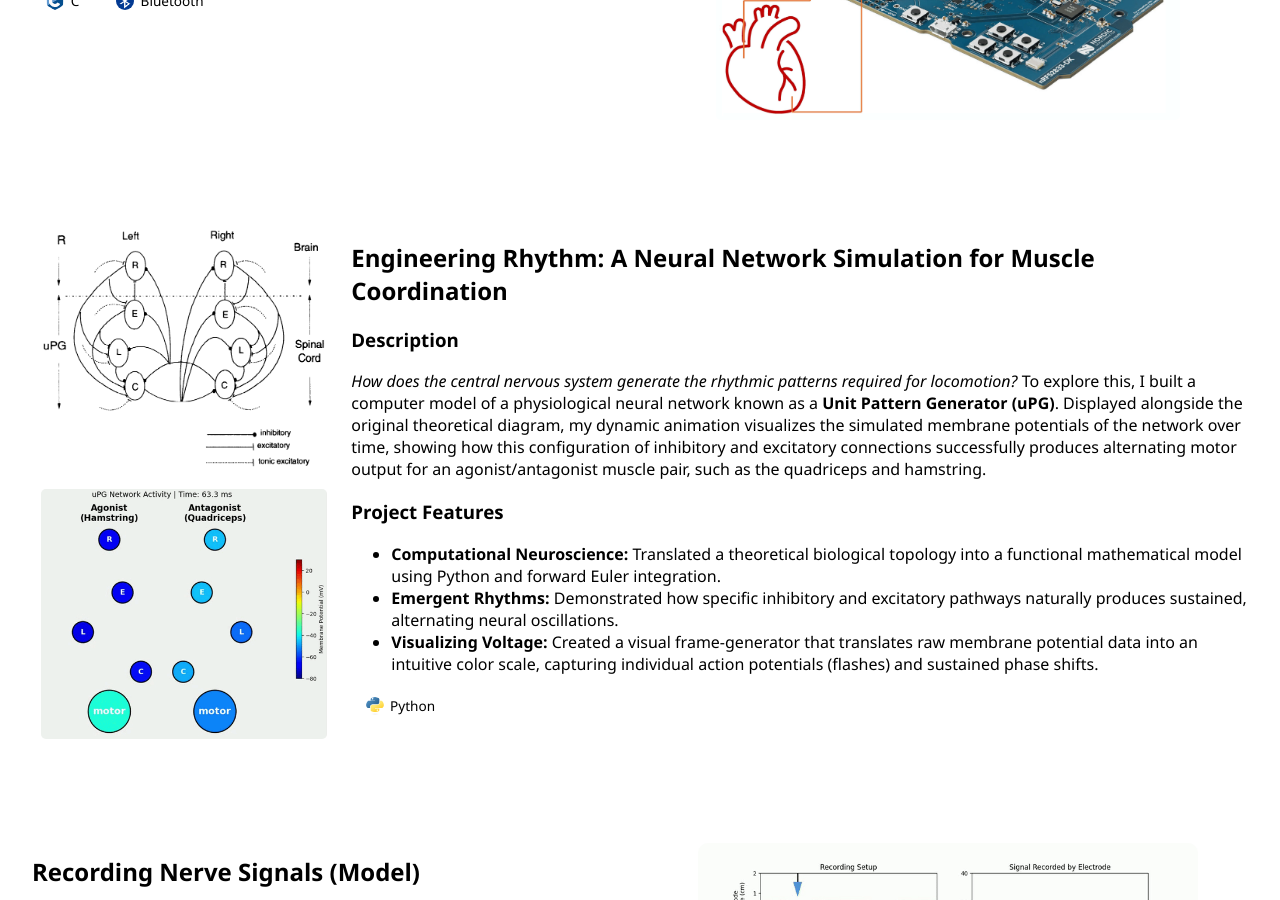
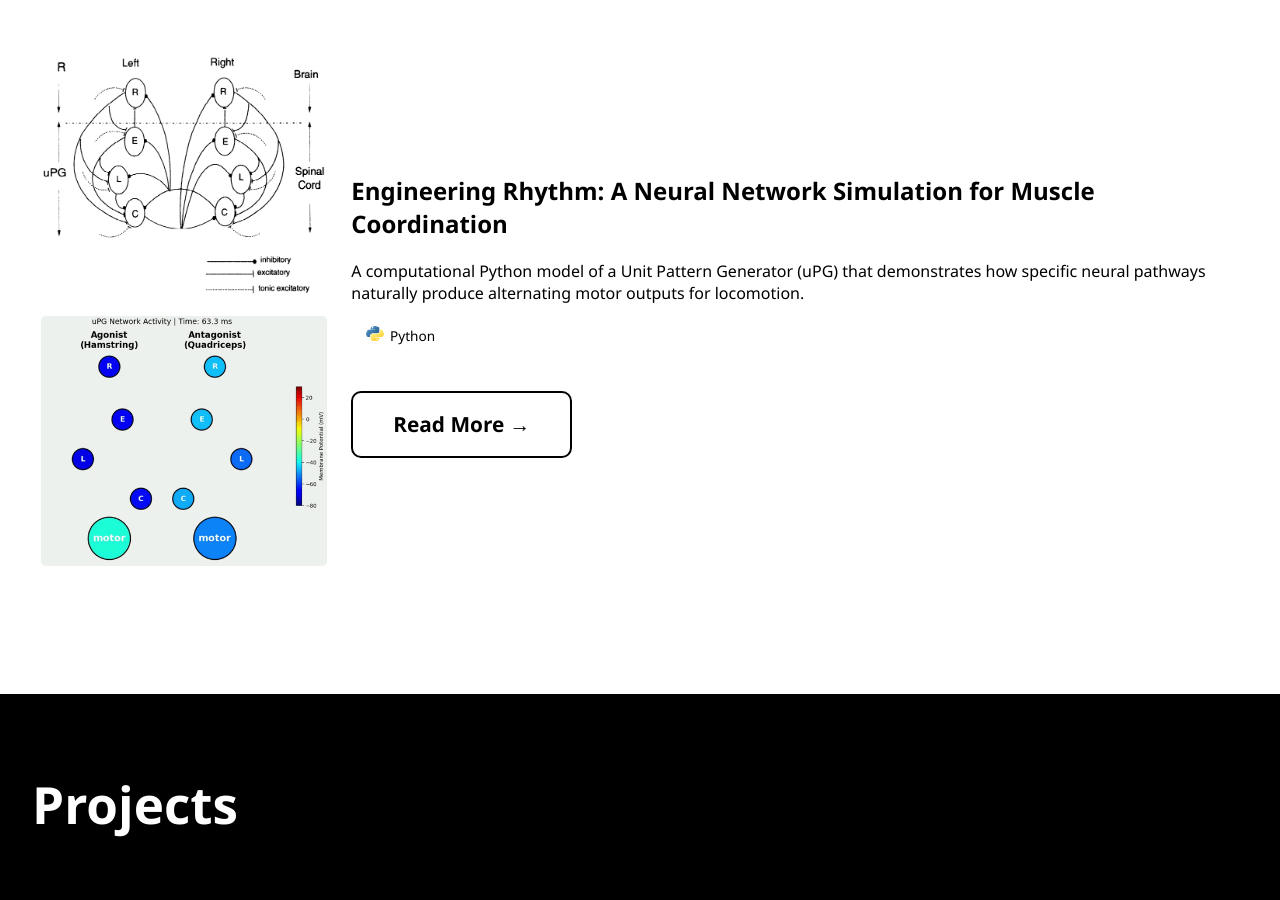
Before and after one commit to sajjy/sajan_patel_duke_bme, a Jekyll site: the page built from index.html, in a window 1280 px wide and 900 px high, scrolled down 2945 px. Built offline with Jekyll 4.4.1, drawn with Linux system fonts in a browser that asks for light colours; some of the changed text lies outside the part shown.

Commit message:
Convert all projects to have a separate page with simplified description on homepage

```diff
--- a/index.html
+++ b/index.html
@@ -55,31 +55,21 @@
     <div class="project-card">
       <div class="project-text">
         <h2>Brain-Computer Interface (BCI) Cursor Decoder</h2>
-        <ul>
-          <li>
-            Developed a neural decoding algorithm in Python using a <strong>Population Vector Algorithm</strong>
-            to translate raw motor cortex spiking activity into continuous 2D cursor movements.
-          </li>
-          <li>
-            Calculated time-binned firing rates and applied linear regression to establish the <strong>baseline,
-              dynamic range, and preferred direction</strong> of individual neurons.
-          </li>
-          <li>
-            Simulated real-time trajectory reconstruction by taking the vector average of the neural population's normalized
-            firing rates to iteratively update the cursor's frame-by-frame position.
-          </li>
-          <li>
-            <strong>Clinical Impact:</strong> This decoding framework serves as a foundational model for neuroprosthetics.
-            By recording directly from the motor cortex, these algorithms can <strong>restore independence for paralyzed patients</strong>,
-            allowing them to intuitively control external devices or computer cursors in real-time by simply imagining movement.
-          </li>
-        </ul>
+        <p>
+          A neural decoding algorithm engineered in Python that applies a Population Vector Algorithm
+          to translate motor cortex spiking activity into real-time 2D cursor movement,
+          establishing a framework for enabling paralyzed patients to regain control over their external environment
+          and neuroprosthetics.
+        </p>
         <div class="tech-tags">
           <span class="tag">
             <img src="{{ '/assets/tech-logos/python.svg' | relative_url }}" alt="Python">
             Python
           </span>
         </div>
+
+        <a href="{{ '/projects/bci_cursor.html' | relative_url }}" class="btn-black">Read More →</a>
+
       </div>
 
       <div class="project-video">
@@ -125,17 +115,11 @@
       </p>
 
       <div class="project-text">
-        <ul>
-          <li>
-            Built an <strong>automated Python tool to map the brain's physical 3D "wiring"</strong> from MRI scans,
-            investigating how neural circuits divide between <strong>movement</strong> and <strong>cognition</strong>.</li>
-          <li>
-            <strong>Analyzed connection patterns across 34 subregions</strong> to determine if the cerebellum
-            uses separate pathways for physical (tremors) versus cognitive (memory) tasks.</li>
-          <li>
-            Created a comprehensive visualization and statistical map of these whole-brain networks to <strong>help guide future targeted therapies,
-            such as deep-brain stimulation implants.</strong></li>
-        </ul>
+        <p>
+          An automated Python tool designed to map the brain's structural 3D "wiring" from MRI scans,
+          analyzing connectivity patterns across 34 subregions to distinguish between movement and cognition
+          pathways for targeted clinical therapies.
+        </p>
 
         <div class="tech-tags">
           <span class="tag">
@@ -167,7 +151,7 @@
           </span>
         </div>
 
-        <a href="{{ '/projects/embedded_ecg_temp_ble.html' | relative_url }}" class="btn">Read More →</a>
+        <a href="{{ '/projects/embedded_ecg_temp_ble.html' | relative_url }}" class="btn-black">Read More →</a>
 
       </div>
       <div class="project-image">
@@ -178,60 +162,23 @@
     <div class="project-card reverse">
       <div class="project-text">
         <h2>Engineering Rhythm: A Neural Network Simulation for Muscle Coordination</h2>
-        <h3>Description</h3>
         <p>
-          <i>How does the central nervous system generate the rhythmic patterns required for locomotion?</i>
-          To explore this, I built a computer model of a physiological neural network known as a <strong>Unit Pattern Generator (uPG)</strong>.
-          Displayed alongside the original theoretical diagram, my dynamic animation visualizes the simulated membrane potentials
-          of the network over time, showing how this configuration of inhibitory and excitatory connections
-          successfully produces alternating motor output for an agonist/antagonist muscle pair, such as the quadriceps and hamstring.
+          A computational Python model of a Unit Pattern Generator (uPG) that demonstrates how specific neural pathways
+          naturally produce alternating motor outputs for locomotion.
         </p>
-        <h3>Project Features</h3>
-        <ul>
-          <li>
-            <strong>Computational Neuroscience:</strong>
-            Translated a theoretical biological topology into a functional mathematical model using Python and forward Euler integration.</li>
-          <li>
-            <strong>Emergent Rhythms:</strong>
-            Demonstrated how specific inhibitory and excitatory pathways naturally produces sustained, alternating neural oscillations.</li>
-          <li>
-            <strong>Visualizing Voltage:</strong>
-            Created a visual frame-generator that translates raw membrane potential data into an intuitive color scale,
-            capturing individual action potentials (flashes) and sustained phase shifts.</li>
-        </ul>
         <div class="tech-tags">
           <span class="tag">
             <img src="{{ '/assets/tech-logos/python.svg' | relative_url }}" alt="Python">
             Python
           </span>
         </div>
+
+        <a href="{{ '/projects/pattern_generator.html' | relative_url }}" class="btn-black">Read More →</a>
+
       </div>
       <div class="project-8-image-container">
         <img id="project-8-diagram" src="{{ '/assets/project-images/pattern_generator/diagram.png' | relative_url }}" alt="Diagram" loading="lazy">
         <img id="project-8-animation" src="{{ '/assets/project-images/pattern_generator/animation.gif' | relative_url }}" alt="Animation" loading="lazy">
-      </div>
-    </div>
-
-
-    <div class="project-card">
-      <div class="project-text">
-        <h2>Recording Nerve Signals (Model)</h2>
-          <p>
-            In Python, I've modeled extracellular neural recordings from implanted electrodes.
-            By integrating geometric weighting and membrane current derivatives, this simulation
-            accurately reconstructs the extracellular potential detected at the electrode interface.
-            This tool provides a framework for optimizing electrode design/placement and signal processing
-            in applications such as <strong>functional electrical stimulation (FES)</strong> and in-vivo <strong>nerve monitoring.</strong>
-          </p>
-        <div class="tech-tags">
-          <span class="tag">
-            <img src="{{ '/assets/tech-logos/python.svg' | relative_url }}" alt="Python">
-            Python
-          </span>
-        </div>
-      </div>
-      <div class="project-image">
-        <img id="project-7-images" src="{{ '/assets/project-images/axon_recording/axon_recording_animation.gif' | relative_url }}" alt="Project7_image" loading="lazy">
       </div>
     </div>
 
@@ -240,6 +187,29 @@
     <section id="projects">
 
     <h1>Projects</h1>
+
+    <div class="project-card">
+      <div class="project-text">
+        <h2>Recording Nerve Signals (Model)</h2>
+          <p>
+            A mathematical simulation to reconstruct extracellular potentials from implanted electrodes,
+            providing a framework to optimize functional electrical stimulation (FES) systems.
+          </p>
+
+        <div class="tech-tags">
+          <span class="tag">
+            <img src="{{ '/assets/tech-logos/python.svg' | relative_url }}" alt="Python">
+            Python
+          </span>
+        </div>
+
+        <a href="{{ '/projects/recording_nerve_signals.html' | relative_url }}" class="btn-black">Read More →</a>
+
+      </div>
+      <div class="project-image">
+        <img id="project-7-images" src="{{ '/assets/project-images/axon_recording/axon_recording_animation.gif' | relative_url }}" alt="Project7_image" loading="lazy">
+      </div>
+    </div>
 
     <div class="project-card">
         <div class="project-text">
--- a/projects/essential_tremor.html
+++ b/projects/essential_tremor.html
@@ -7,7 +7,7 @@
 
   <a href="{{ '/' | relative_url }}" style="display: inline-block; margin-bottom: 2rem;">← Back to Home</a>
 
-  <div class="project-card stacked-card">
+    <div class="project-card stacked-card">
       <h2>Brain Connectivity Mapping for "Essential Tremor" Treatment</h2>
 
       <div class="video-grid">
```
Also changed, not shown: projects/bci_cursor.html (added, +53 -0 lines), projects/pattern_generator.html (added, +47 -0 lines), projects/recording_nerve_signals.html (added, +32 -0 lines).
